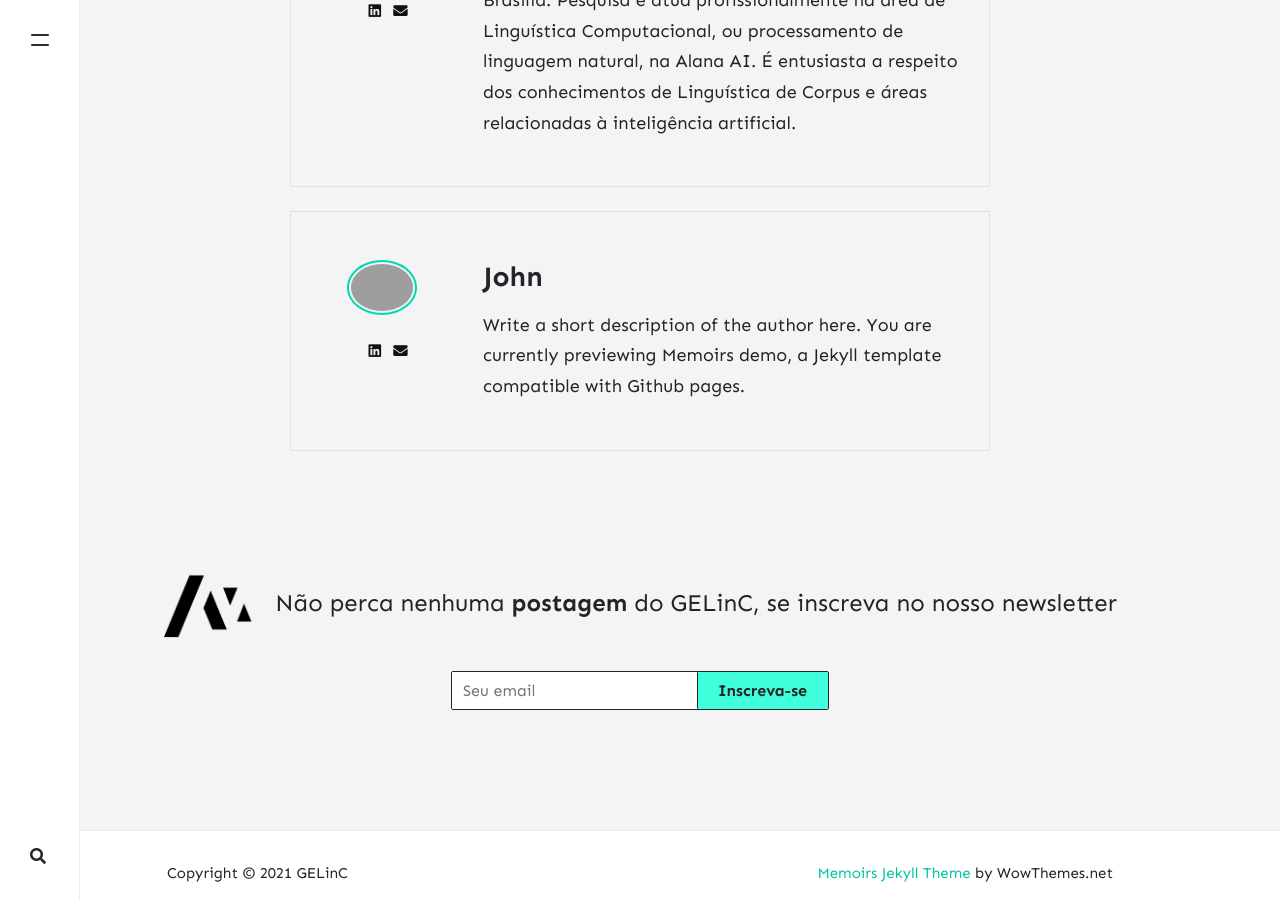
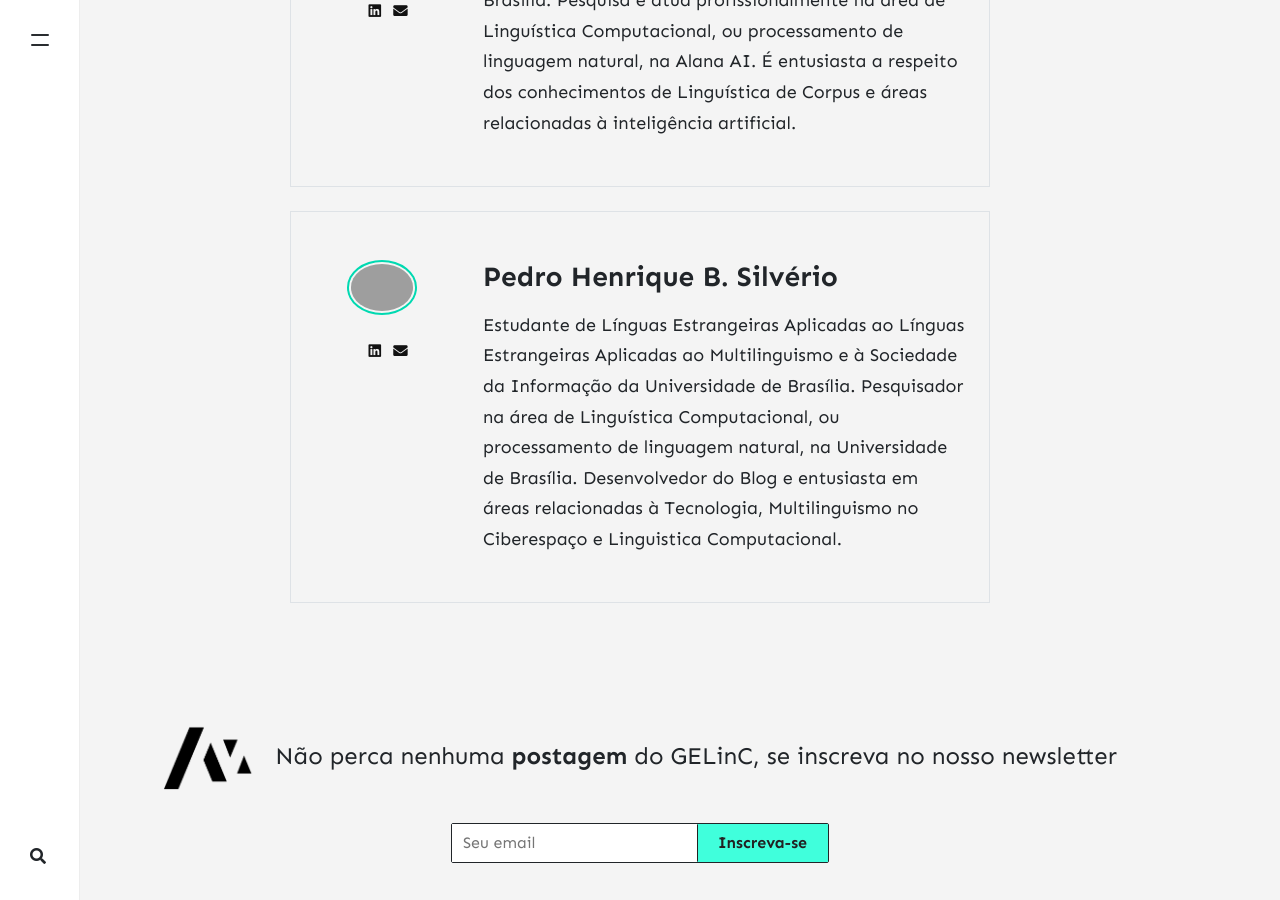
Before and after one commit to studdent-pehescamander/gelinc.github.io, a Jekyll site: the page built from _pages/authors.html, in a window 1280 px wide and 900 px high, scrolled down 488 px. Built offline with Jekyll 4.4.1, drawn with Linux system fonts in a browser that asks for light colours; nearby versions of some CDN libraries; comment, search, counter and statistics services are not loaded; a style sheet for code colours, icons or effects is not loaded; grey boxes are pictures that could not be loaded.

Commit message:
Update _config.yml

```diff
--- a/_config.yml
+++ b/_config.yml
@@ -22,14 +22,14 @@ authors:
     lattes: http://lattes.cnpq.br/6272654670954803
     linkedin: https://www.linkedin.com/in/juliana-porto-7070a6198/
     description: "Estudante de Letras Português da Universidade de Brasília. Pesquisa e atua profissionalmente na área de Linguística Computacional, ou processamento de linguagem natural, na Alana AI. É entusiasta a respeito dos conhecimentos de Linguística de Corpus e áreas relacionadas à inteligência artificial."
-  john:
-    name: John
-    display_name: John
-    avatar: 'assets/images/avatar.png'
-    email: wowthemesnet@gmail.com
-    lattes: https://www.wowthemes.net
-    linkedin: https://twitter.com/wowthemesnet
-    description: "Write a short description of the author here. You are currently previewing Memoirs demo, a Jekyll template compatible with Github pages."
+  Pedro:
+    name: Pedro
+    display_name: Pedro Henrique B. Silvério
+    avatar: 'assets/images/avatar-pedro.png'
+    email: psilverio27@gmail.com
+    lattes: http://lattes.cnpq.br/6272654670954803
+    linkedin: https://www.linkedin.com/in/pedrohenriquebarrossilverio
+    description: "Estudante de Línguas Estrangeiras Aplicadas ao Línguas Estrangeiras Aplicadas ao Multilinguismo e à Sociedade da Informação da Universidade de Brasília. Pesquisador na área de Linguística Computacional, ou processamento de linguagem natural, na Universidade de Brasília. Desenvolvedor do Blog e entusiasta em áreas relacionadas à Tecnologia, Multilinguismo no Ciberespaço e Linguistica Computacional."
 
 # Plugins
 plugins:
```
